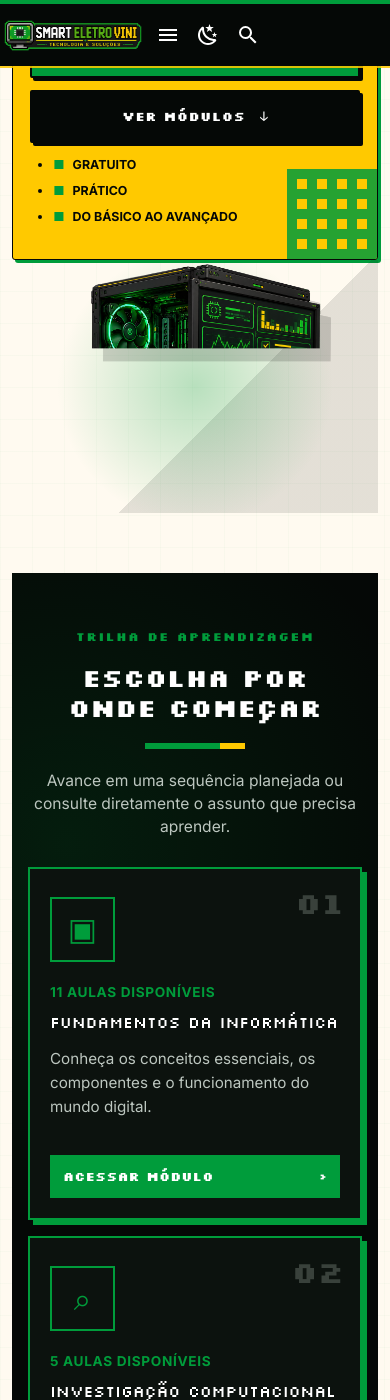
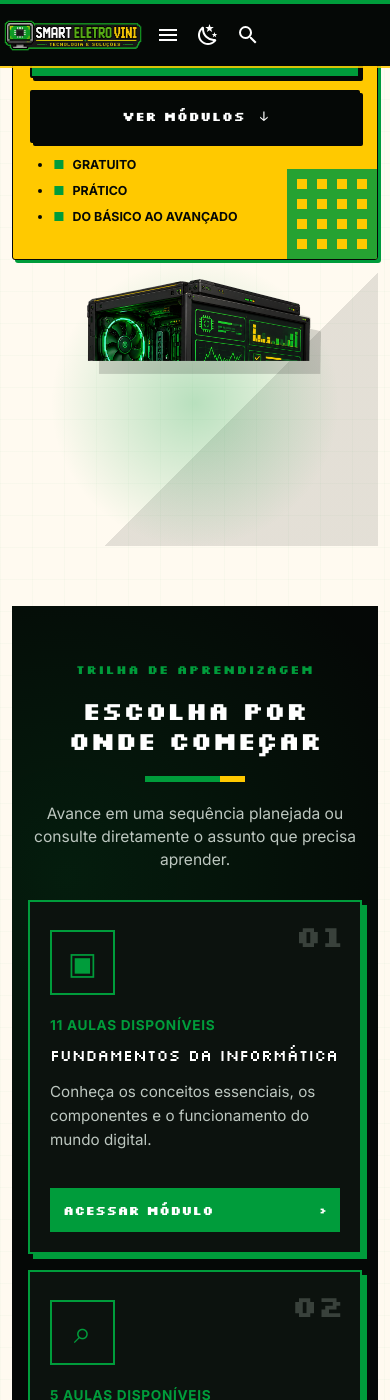
Before and after one commit to ViniciusSilva97/curso-informatica, an MkDocs documentation site: the page built from docs/index.md, in a window 390 px wide and 1400 px high, scrolled down 477 px. Built offline with MkDocs 1.6.1 and Material for MkDocs 9.7.7, drawn with Linux system fonts in a browser that asks for light colours; comment, search, counter and statistics services are not loaded.

Commit message:
Exibe ilustração completa no mobile

```diff
--- a/docs/stylesheets/extra.css
+++ b/docs/stylesheets/extra.css
@@ -1156,13 +1156,18 @@ body {
   }
 
   .sev-hero__visual {
-    min-height: 12.5rem;
-    overflow: hidden;
+    min-height: 0;
+    padding: .75rem .25rem 1.25rem;
+    overflow: visible;
   }
 
   .sev-hero__image {
-    width: 104%;
-    margin-right: -4%;
+    width: 100%;
+    height: auto;
+    max-width: 100%;
+    max-height: none;
+    margin: 0;
+    object-fit: contain;
     filter: drop-shadow(.55rem .65rem 0 rgba(5, 8, 6, .16));
   }
 
@@ -1434,12 +1439,13 @@ body {
   }
 
   .sev-hero__visual {
-    min-height: 10.5rem;
+    min-height: 0;
+    padding: .5rem .15rem 1rem;
   }
 
   .sev-hero__image {
     width: 100%;
-    margin-right: 0;
+    margin: 0;
   }
 
   .sev-monitor {
```
